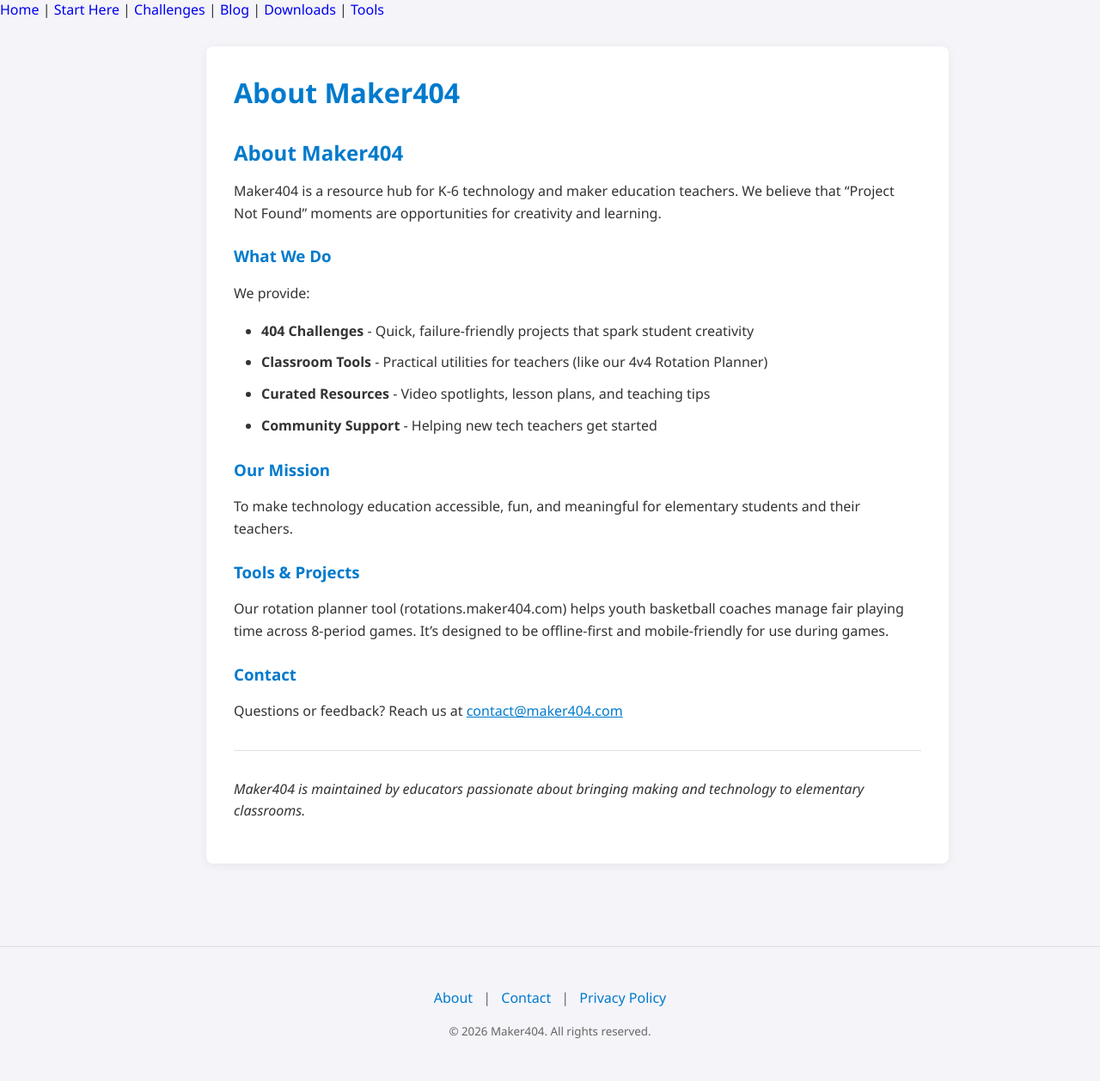
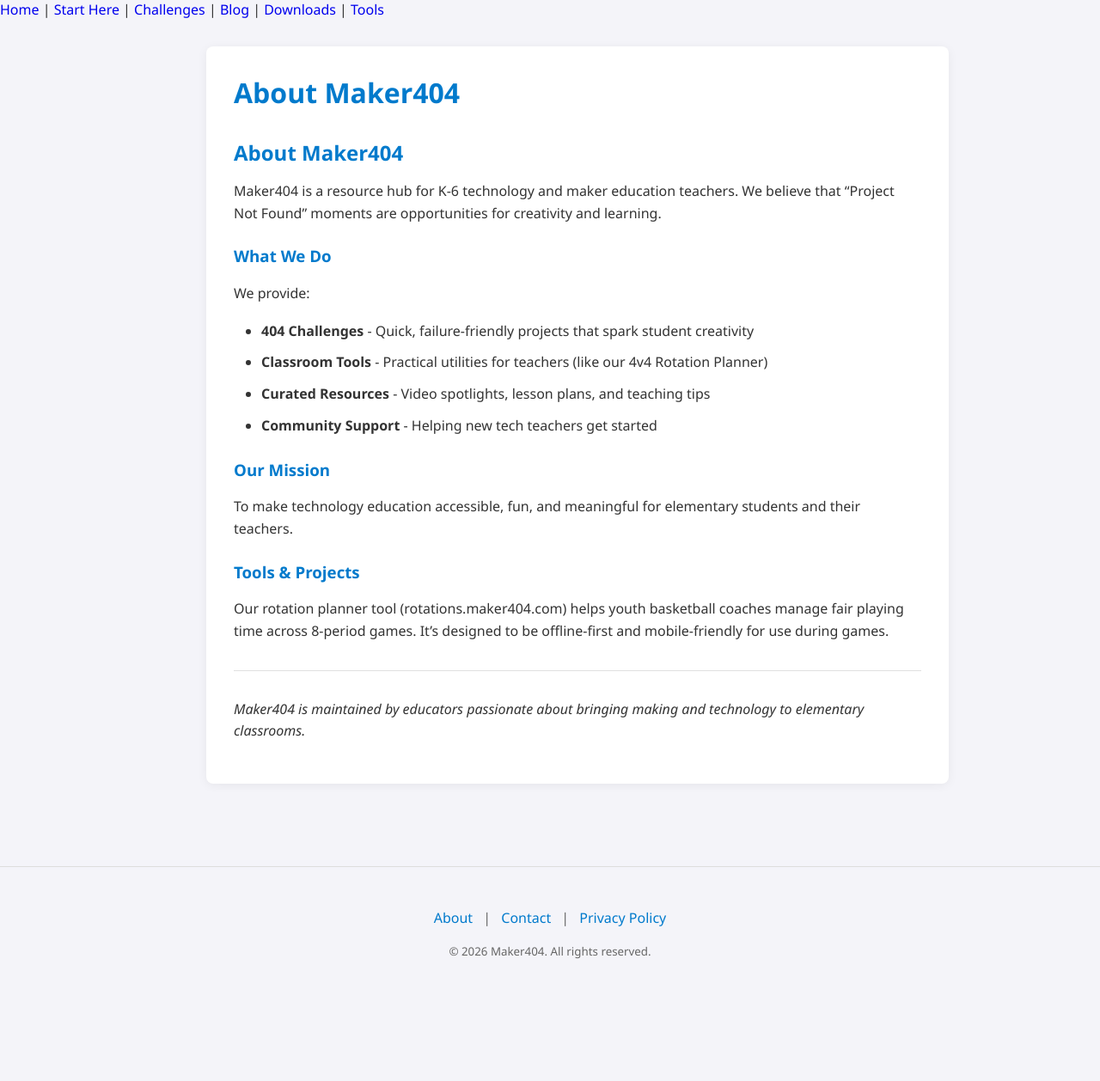
Before and after one commit to GW228g/maker404, a Jekyll site: the page built from about.md, in a window 1280 px wide. Shown: the whole page at 86% size. Built offline with Jekyll 4.4.1, drawn with Linux system fonts in a browser that asks for light colours; after the commit the page ends 1165 px from its top, so only the background shows below that.

Commit message:
Update about.md

```diff
--- a/about.md
+++ b/about.md
@@ -23,9 +24,6 @@ To make technology education accessible, fun, and meaningful for elementary stud
 
 Our rotation planner tool (rotations.maker404.com) helps youth basketball coaches manage fair playing time across 8-period games. It's designed to be offline-first and mobile-friendly for use during games.
 
-### Contact
-
-Questions or feedback? Reach us at [contact@maker404.com](mailto:contact@maker404.com)
 
 ---
 
```
Also changed, not shown: other parts of about.md (+1 -0 lines).
